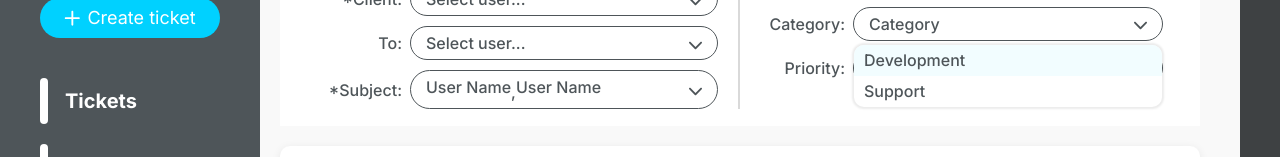
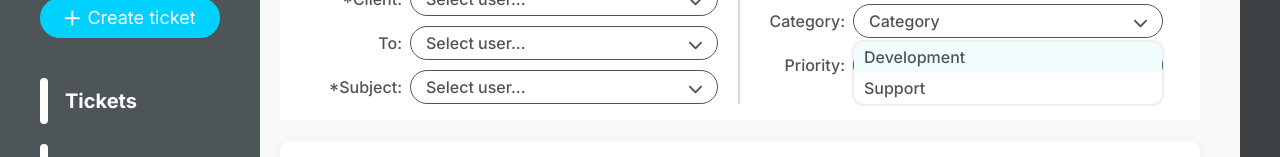
Before and after one commit to romancazac/ticket-app, a React (Create React App) app: page /create in a window 1280 px wide. Shown: the part 200-357 px from the top of the page. Built offline with nearby package versions, Linux system fonts and the light colour scheme; data requests are answered from the project's data file.

Commit message:
select form

```diff
--- a/src/components/select/Select.jsx
+++ b/src/components/select/Select.jsx
@@ -2,14 +2,21 @@ import React,{useEffect} from 'react'
 import { useSelect } from '../../hooks/select.hook';
 import DropDown from '../dropdown/DropDown';
 
-export const Select = ({dropItems}) => {
+export const Select = ({dropItems,setActiveClient, activeClient,setUsActive }) => {
 
 
-   const {onUser, users, setUsers,activeClient} = useSelect();
+   // const {onUser, users, setUsers,activeClient,setActiveClient} = useSelect();
+   const {onUser, users, setUsers} = useSelect();
 
+   // const objData = (i) => {
+   //    setUsActive([{
+   //       user:users[i]
+   //    }])
+   // }
 
    useEffect(() => {
-      setUsers(dropItems)
+      setUsers(dropItems);
+
    }, [])
    return (
       <DropDown
@@ -30,8 +37,7 @@ export const Select = ({dropItems}) => {
                            type="checkbox"
                            name="remember"
                            onClick={
-                              () => onUser(i)}
-
+                              () => onUser(i, activeClient, setActiveClient)}
                            class="checkbox__input" />
                         <label for={user}
                            class="checkbox__label"><span>{user}</span></label>
--- a/src/hooks/select.hook.js
+++ b/src/hooks/select.hook.js
@@ -2,11 +2,11 @@
 import { useState } from "react"
 export const useSelect = () => {
 
-   const [activeClient, setActiveClient] = useState([])
-   const [users, setUsers] = useState([
+   // const [activeClient, setActiveClient] = useState([]);
+   const [users, setUsers] = useState([]);
 
-   ])
-   const onUser = (i) => {
+   const onUser = (i,activeClient,setActiveClient) => {
+
 
       const findItem = activeClient.find((item) => item === users[i]);
       if (findItem) {
@@ -16,5 +16,5 @@ export const useSelect = () => {
       }
 
    }
-   return{activeClient,setActiveClient,users, onUser, setUsers}
+   return{ users, onUser, setUsers}
 }
--- a/src/pages/CreateTicket.jsx
+++ b/src/pages/CreateTicket.jsx
@@ -7,40 +7,21 @@ import { useSelect } from '../hooks/select.hook';
 import { Select } from '../components/select/Select';
 export const CreateTicket = () => {
 
-   // const {onUser, users, setUsers,activeClient} = useSelect();
-
-   // const [activeClient, setActiveClient] = useState([])
-   // const [users, setUsers] = useState([
-   //    "Jora Cardan", "Ion Sheokalau", "Dima Bostan"
-   // ])
-
-   // const onUser = (i) => {
-
-   //    const findItem = activeClient.find((item) => item === users[i]);
-   //    if (findItem) {
-   //       setActiveClient(prev => prev.filter((item) => item !== users[i]))
-   //    } else {
-   //       setActiveClient(prev => [...prev, users[i]])
-   //    }
-
-   // }
-   // useEffect(() => {
-   //    setUsers(["Jora Cardan", "Ion Sheokalau", "Dima Bostan"])
-
-   // }, [])
+   const {onUser, users, setUsers,activeClient} = useSelect();
+   const [us1, setUs1] = useState([])
+   const [us2, setUs2] = useState([])
+   const [us3, setUs3] = useState([])
+   console.log(us1, us2,us3)
 
    const formik = useFormik({
       initialValues: {
-         client: '',
-         to: '',
-         subject: '',
-         category: '',
-         priority: '',
-         body: '',
-         status: ''
+
+         body:''
+
       },
-      onSubmit: values => console.log(JSON.stringify(values, null, 2))
+      onSubmit: values => console.log(JSON.stringify([us1,us2, values], null, 2))
    })
+
 
    return (
       <form class="content-body__rows ticket-info" onSubmit={formik.handleSubmit}>
@@ -52,6 +33,9 @@ export const CreateTicket = () => {
 
                      <Select
                      dropItems={["Jora Cardan", "Vanea Caldare", "Dumitru Vartan" ]}
+                     activeClient={us2}
+                     setActiveClient={setUs2}
+
                      />
                      {/* <DropDown
                         title={activeClient + '' || "Select user..."}
@@ -90,66 +74,17 @@ export const CreateTicket = () => {
                      <span class="ticket-create__lable">To:</span>
                      <Select
                      dropItems={["user1", "user2", "user3" ]}
+                     activeClient={us1}
+                     setActiveClient={setUs1}
                      />
                   </div>
                   <div class="ticket-create__line">
                      <span class="ticket-create__lable">*Subject:</span>
-                     <div class="ticket-create__dropdown dropdown ">
-                        {/* <!-- add class dropdown__name "_active-drop" open drop -->
-                        <!-- exemple  <span class="dropdown__name _active-drop"></span> --> */}
-                        <span class="dropdown__name">
-                           <div class="dropdown__names">
-                              <span>User Name</span>,
-                              <span>User Name</span>
-                           </div>
-
-                           <span class="dropdown__icon">
-                              <svg fill="none">
-                                 <path d="M6.49996 8.20529C6.26698 8.20529 6.03402 8.11633 5.85639 7.93878L0.266684 2.34902C-0.0888946 1.99344 -0.0888946 1.41693 0.266684 1.0615C0.622118 0.706063 1.19851 0.706063 1.55412 1.0615L6.49996 6.00763L11.4458 1.06167C11.8014 0.706236 12.3778 0.706236 12.7332 1.06167C13.0889 1.4171 13.0889 1.99361 12.7332 2.34919L7.14354 7.93896C6.96582 8.11653 6.73286 8.20529 6.49996 8.20529Z" />
-                              </svg>
-                           </span>
-
-                        </span>
-                        <ul class="dropdown__items">
-                           <li>
-                              <div class="dropdown__item checkbox">
-                                 <input id="user1" type="checkbox" name="remember" class="checkbox__input" />
-                                 <label for="user1" class="checkbox__label"><span>User Name</span></label>
-                              </div>
-                           </li>
-                           <li>
-                              <div class="dropdown__item checkbox">
-                                 <input id="user2" type="checkbox" name="remember" class="checkbox__input" />
-                                 <label for="user2" class="checkbox__label"><span>User Name</span></label>
-                              </div>
-                           </li>
-                           <li>
-                              <div class="dropdown__item checkbox">
-                                 <input id="user3" type="checkbox" name="remember" class="checkbox__input" />
-                                 <label for="user3" class="checkbox__label"><span>User Name</span></label>
-                              </div>
-                           </li>
-                           <li>
-                              <div class="dropdown__item checkbox">
-                                 <input id="user4" type="checkbox" name="remember" class="checkbox__input" />
-                                 <label for="user4" class="checkbox__label"><span>User Name</span></label>
-                              </div>
-                           </li>
-                           <li>
-                              <div class="dropdown__item checkbox">
-                                 <input id="user5" type="checkbox" name="remember" class="checkbox__input" />
-                                 <label for="user5" class="checkbox__label"><span>User Name</span></label>
-                              </div>
-                           </li>
-                           <li>
-                              <div class="dropdown__item checkbox">
-                                 <input id="user6" type="checkbox" name="remember" class="checkbox__input" />
-                                 <label for="user6" class="checkbox__label"><span>User Name</span></label>
-                              </div>
-                           </li>
-
-                        </ul>
-                     </div>
+                     <Select
+                     dropItems={["sub1", "sub2", "sub3" ]}
+                     activeClient={us3}
+                     setActiveClient={setUs3}
+                     />
                   </div>
                </div>
                <div class="ticket-create__colum">
```
